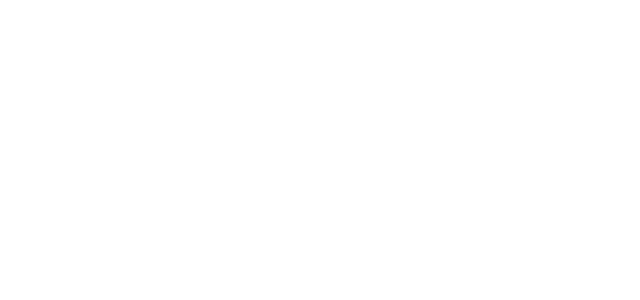
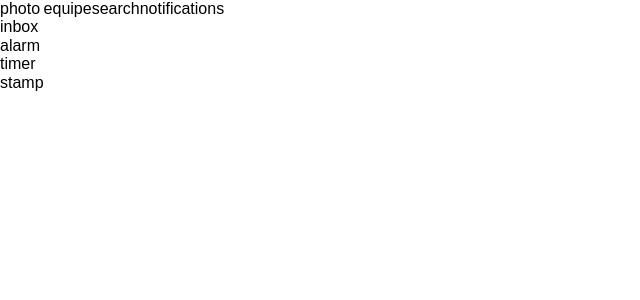
Before and after one commit to equipe-team/apping, a React (Create React App) app: page / in a window 1280 px wide. Shown: the top 300 px of the page, without its empty margins (0-640 px from the left). Built offline with nearby package versions, Linux system fonts and the light colour scheme.

Commit message:
Created flex boxes

```diff
--- a/src/App.js
+++ b/src/App.js
@@ -5,7 +5,58 @@
 export default class App extends Component {
   render() {
     return (
-      <div className='vh-100 w-100'>
+      <div className='vh-100 w-100 flex'>
+        <div >
+          <div>
+          photo
+          </div>
+
+          <div>
+          inbox
+          </div>
+
+          <div>
+          alarm
+          </div>
+
+          <div>
+          timer
+          </div>
+
+          <div>
+          stamp
+          </div>
+        </div>
+
+        <div>
+           <div className='flex'>
+             <div>
+               equipe
+             </div>
+
+              <div className='flex'>
+                <div>
+                search
+                </div>
+
+                <div>
+                notifications
+                </div>
+              </div>
+           </div>
+
+           <div>
+
+              <div>
+              </div>
+
+              <div>
+              </div>
+           </div>
+
+
+        </div>
+
       </div>
     );
   }
```
